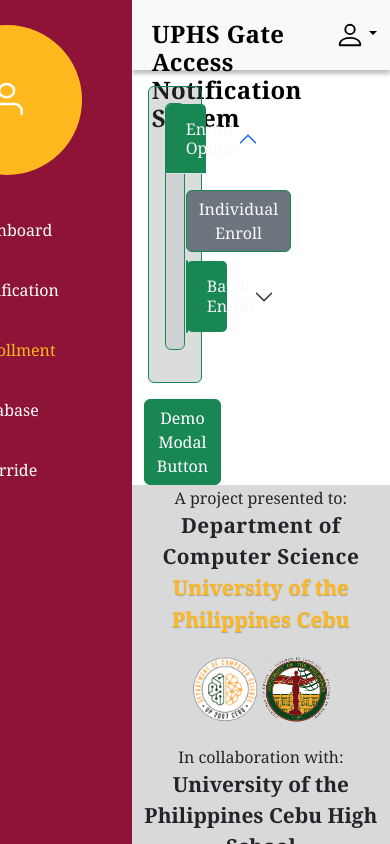
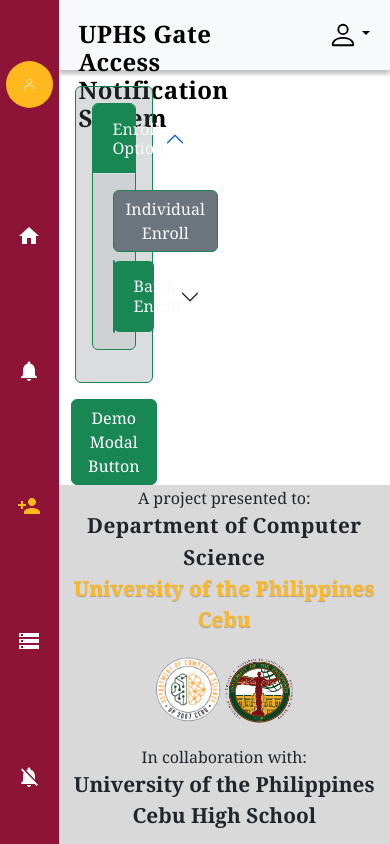
Before and after one commit to Hyper-Devs/Hyper-Devs, a React (Create React App) app in the folder client/: page /enroll in a window 390 px wide. Shown: the top 844 px of the page. Built offline with nearby package versions, Linux system fonts and the light colour scheme; sample sign-in values are in the browser's storage.

Commit message:
updated responsiveness of Sidebar

```diff
--- a/client/src/Components/Sidebar/Sidebar.css
+++ b/client/src/Components/Sidebar/Sidebar.css
@@ -1,50 +1,61 @@
 .newsidebar-container{
     height: 100%;
-    width: 250px;
-    background-color: #8E1437;
+    width: 15%;
+    background-color: transparent;
 }
 
 .newsidebar-content{
     position: fixed;
     height: 100%;
-    width: 250px;
+    width: 15%;
     background-color: #8E1437;
+    display: flex;
+    flex-direction: column;
 }
 
 .newsidebar-header{
-    height: 200px;
+    height: 25%;
     width: 100%;
-    display: grid;
-    place-items: center;
+    display: flex;
+    align-items: center;
+    justify-content: center;
+}
+
+.newsidebar-header img {
+    height: 80%;
+    width: 80%;
 }
 
 .sidebar-list{
-    height: auto;
+    position: relative;
+    height: 100%;
+    width: 100%;
     padding: 0;
-    width: 100%;
+    margin: 0;
+    display: flex;
+    flex-direction: column;
+    justify-content: space-evenly;
 }
 
 .sidebar-list .items{
     width: 100%;
-    height: 60px;
-    padding-left: 7%;
+    height: 100%;
+    gap: 10%;
     list-style-type: none;
     margin: 0;
     display: flex;
-    flex-direction: row;
+    align-items: center;
     color: white;
-    justify-content: center;
-    align-items: center;
 }
 
 .items #icon{
-    flex: 30%;
-    display: grid;
-    place-items: center;
+    display: flex;
+    flex: 5%;
+    justify-content: flex-end;
 }
 
 .items #title{
-    flex: 70%;
+    flex: 50%;
 }
 
 .sidebar-list .items:hover{
@@ -55,3 +66,57 @@
 .sidebar-list #active{
     color: #FFB81E;
 }
+
+
+
+@media (max-width: 850px) {
+
+    .items #title{
+        font-size: 0.8rem;
+    }
+
+    .items #icon{
+        flex: 20%;
+    }
+
+    .sidebar-list .items{
+        gap: 8px;
+    }
+
+}
+
+@media (max-width: 650px) {
+
+    .items #title{
+        font-size: 0.6rem;
+    }
+
+    .sidebar-list .items{
+        gap: 5px;
+    }
+
+}
+
+@media (max-width: 550px) {
+
+    .items #title{
+        font-size: 0.6rem;
+    }
+
+    .sidebar-list .items{
+        gap: 0;
+    }
+
+}
+
+@media (max-width: 450px) {
+
+    .items #title{
+        display: none;
+    }
+
+    .items #icon{
+        justify-content: center;
+    }
+
+}
--- a/client/src/Components/Sidebar/Sidebar.jsx
+++ b/client/src/Components/Sidebar/Sidebar.jsx
@@ -7,7 +7,7 @@ function NewSidebar() {
     <div className='newsidebar-container'>
       <div className='newsidebar-content'>
       <div className='newsidebar-header'>
-        <img src="icons/Profile Icon.svg" alt="" srcset="" />
+        <img src="icons/Profile Icon.svg" alt="Profile Icon" srcset="" />
       </div>
       <ul className='sidebar-list'>
         {SidebarData.map((val, key) => {
--- a/client/src/Pages/Enroll/Enroll.css
+++ b/client/src/Pages/Enroll/Enroll.css
@@ -2,11 +2,6 @@
     display: flex;
     height: 100%;
     width: 100%;
-}
-.enroll-sidebar{
-    display:flex;
-
-    height: 100%;
 }
 .enroll-default{
     position: relative;
@@ -15,9 +10,11 @@
     justify-content: space-between;
     height: 100%;
     width: 100%;
+    flex: 1;
 }
 .enroll-content{
     display: flex;
     height: 100%;
     width: 100%;
+    flex: 1;
 }
--- a/client/src/Pages/Enroll/Enroll.jsx
+++ b/client/src/Pages/Enroll/Enroll.jsx
@@ -48,18 +48,7 @@ function Enroll(){
                 </div>
                 <Footer1/>
             </div>
-            <div className="enroll-sidebar">
-            <Sidebar
-                buttonState={{
-                    item1: false,
-                    item2: false,
-                    item3: true,
-                    item4: false,
-                    item5: false,
-                }} />
-            </div>
-
-
+            <Sidebar/>
             </div>
 
 
--- a/client/src/Pages/Notification/Notification.jsx
+++ b/client/src/Pages/Notification/Notification.jsx
@@ -19,7 +19,7 @@ function Notification() {
       <div className="notification-content-container">
       <div className="notification-content">
         <Header2/>
-        {/* <PageTitle pageName={"Notification"}/> */}
+        <PageTitle pageName={"Notification"}/>
 
         {active == "notifBox" && <NotificationBox onButtonClick={handleButtonClick} />}
         {active === "msgContext" && <MessageContext onButtonClick={handleButtonClick} />}
```
